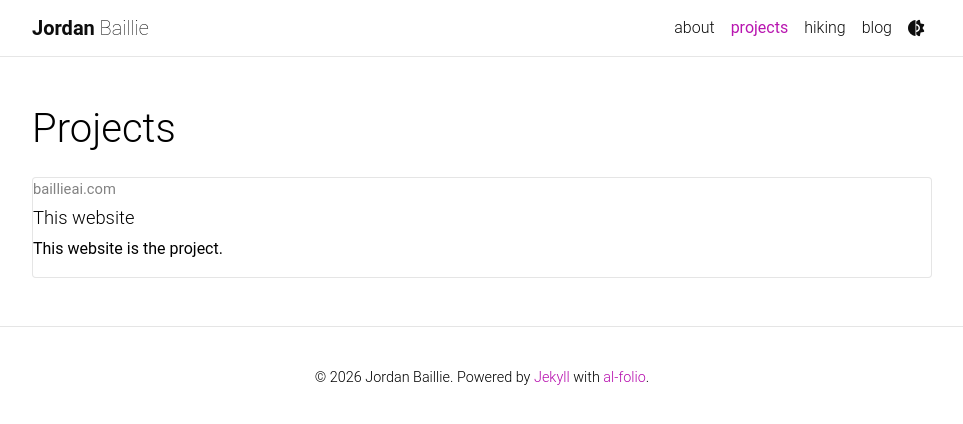
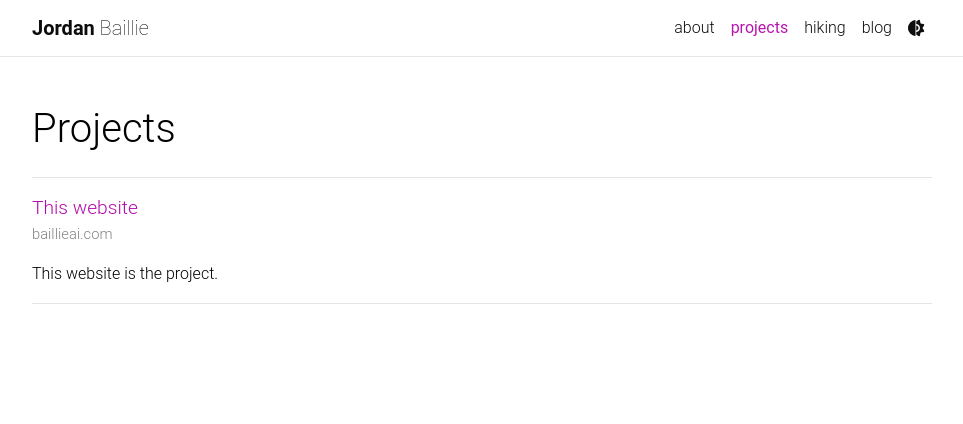
Before and after one commit to jbaillieuk/baillieai.com, a Jekyll site: the page built from projects/index.html, in a window 1280 px wide. Shown: the top 424 px of the page, without its empty margins (158-1121 px from the left). Built offline with Jekyll 4.4.1, drawn with Linux system fonts in a browser that asks for light colours.

Commit message:
Remove footer and simplify subpage lists

```diff
--- a/_layouts/default.html
+++ b/_layouts/default.html
@@ -55,14 +55,6 @@
 
   <div class="container mt-5" role="main">{{ content }}</div>
 
-  <footer class="sticky-bottom mt-5" role="contentinfo">
-    <div class="container">
-      &copy; {{ 'now' | date: '%Y' }} Jordan Baillie.
-      Powered by <a href="https://jekyllrb.com/" target="_blank" rel="noopener">Jekyll</a> with
-      <a href="https://github.com/alshedivat/al-folio" target="_blank" rel="noopener">al-folio</a>.
-    </div>
-  </footer>
-
   <script src="{{ '/assets/js/bootstrap.bundle.min.js' | relative_url }}"></script>
 </body>
 </html>
--- a/assets/css/site.css
+++ b/assets/css/site.css
@@ -33,57 +33,60 @@
   color: var(--global-theme-color);
 }
 
-.hike-grid,
-.grid {
-  display: grid;
-  grid-template-columns: repeat(auto-fit, minmax(245px, 1fr));
-  gap: 1rem;
-  margin-top: 1.5rem;
-}
-
-.hike-grid {
-  grid-template-columns: repeat(auto-fit, minmax(260px, 1fr));
-}
-
-.grid .card {
-  border: 1px solid var(--global-divider-color);
-  color: var(--global-text-color);
-  background: var(--global-card-bg-color);
-  box-shadow: none;
-}
-
-.grid .card:hover {
-  border-color: var(--global-theme-color);
-  color: var(--global-text-color);
-  text-decoration: none;
-}
-
-.grid .card h2 {
-  margin-top: 0;
-  margin-bottom: 0.5rem;
-  font-size: 1.15rem;
-}
-
-.card-kicker,
 .meta,
-.page-intro {
+.page-intro,
+.report-link {
   color: var(--global-text-color-light);
   font-size: 0.92rem;
 }
 
-.card-kicker {
-  display: block;
-  margin-bottom: 0.45rem;
+.plain-list,
+.munro-list {
+  margin-top: 1.5rem;
 }
 
-.table {
-  color: var(--global-text-color);
-  background: var(--global-card-bg-color);
+.plain-list-item,
+.munro-item {
+  padding: 1.1rem 0;
+  border-top: 1px solid var(--global-divider-color);
 }
 
-.table th {
-  width: 165px;
+.plain-list-item:last-child,
+.munro-item:last-child {
+  border-bottom: 1px solid var(--global-divider-color);
+}
+
+.plain-list-item h2,
+.munro-item h2 {
+  margin: 0 0 0.3rem;
+  font-size: 1.2rem;
+}
+
+.plain-list-item p:last-child,
+.munro-item p:last-child {
+  margin-bottom: 0;
+}
+
+.metadata-list {
+  margin-top: 1.5rem;
+  border-top: 1px solid var(--global-divider-color);
+}
+
+.metadata-row {
+  display: grid;
+  grid-template-columns: 165px minmax(0, 1fr);
+  gap: 1rem;
+  padding: 0.75rem 0;
+  border-bottom: 1px solid var(--global-divider-color);
+}
+
+.metadata-row dt {
   color: var(--global-text-color-light);
+  font-weight: 600;
+}
+
+.metadata-row dd {
+  margin: 0;
 }
 
 @media (max-width: 576px) {
@@ -103,8 +106,8 @@
     margin: 0 auto 1.5rem;
   }
 
-  .hike-grid,
-  .grid {
+  .metadata-row {
     grid-template-columns: 1fr;
+    gap: 0.2rem;
   }
 }
--- a/blog/index.html
+++ b/blog/index.html
@@ -7,8 +7,8 @@ title: blog
     <h1 class="post-title">Blog</h1>
   </header>
 
-  <div class="grid">
-    <article class="card">
+  <div class="plain-list">
+    <article class="plain-list-item">
       <h2>Welcome</h2>
       <p class="meta">27 April 2026</p>
       <p>A first note for the site.</p>
--- a/projects/index.html
+++ b/projects/index.html
@@ -7,10 +7,10 @@ title: projects
     <h1 class="post-title">Projects</h1>
   </header>
 
-  <div class="grid">
-    <article class="card">
-      <span class="card-kicker">baillieai.com</span>
-      <h2>This website</h2>
+  <div class="plain-list">
+    <article class="plain-list-item">
+      <h2><a href="{{ '/' | relative_url }}">This website</a></h2>
+      <p class="meta">baillieai.com</p>
       <p>This website is the project.</p>
     </article>
   </div>
```
Also changed, not shown: _layouts/hike.html (+13 -13 lines), hiking/index.html (+10 -8 lines).
